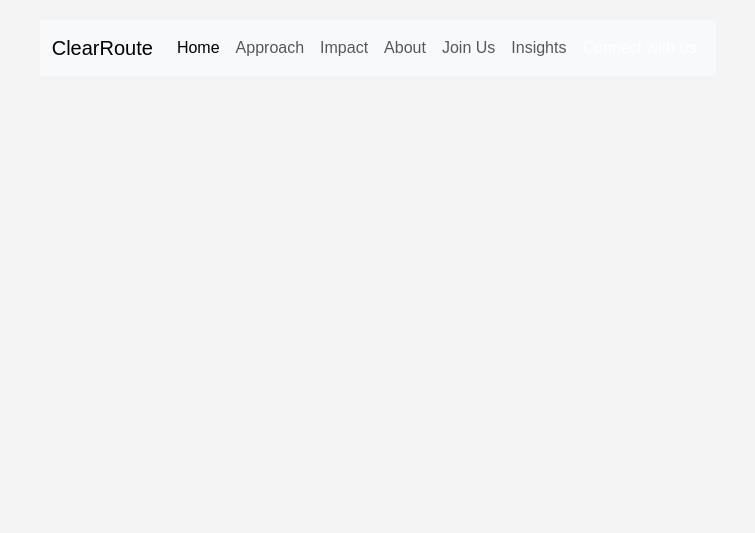
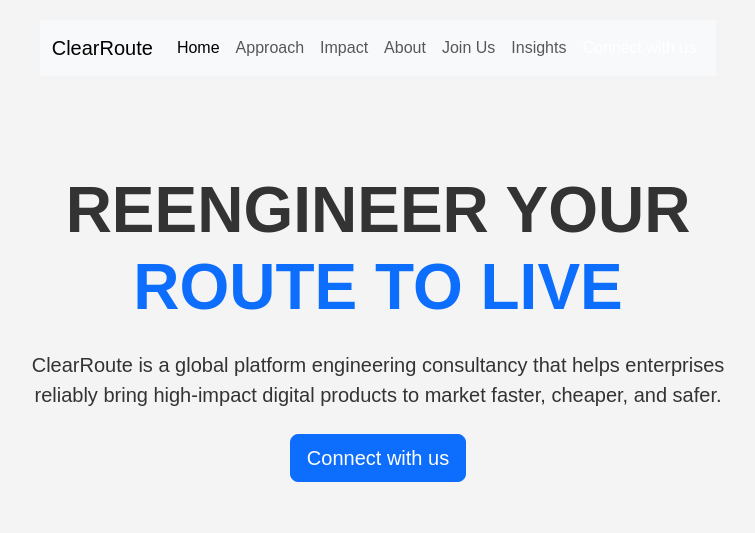
Before and after one commit to clear-route/golden-path-clearroute, a website: page public/index.html in a window 1280 px wide. Shown: the whole page, without its empty margins (262-1017 px from the left). Drawn offline with nearby package versions, Linux system fonts and the light colour scheme.

Commit message:
feat: Implement hero section

```diff
--- a/public/index.html
+++ b/public/index.html
@@ -43,7 +43,15 @@
         </div>
     </nav>
 </header>
-    <!-- Content will be added here -->
+    <main class="container mt-5">
+        <section id="hero" class="row align-items-center py-5">
+            <div class="col-md-8 mx-auto text-center">
+                <h1 class="display-3 fw-bold">REENGINEER YOUR <span class="text-primary">ROUTE TO LIVE</span></h1>
+                <p class="lead my-4">ClearRoute is a global platform engineering consultancy that helps enterprises reliably bring high-impact digital products to market faster, cheaper, and safer.</p>
+                <a href="#contact" class="btn btn-primary btn-lg">Connect with us</a>
+            </div>
+        </section>
+    </main>
     <script src="https://cdn.jsdelivr.net/npm/bootstrap@5.3.0/dist/js/bootstrap.bundle.min.js"></script>
     <script src="js/main.js"></script>
 </body>
```
